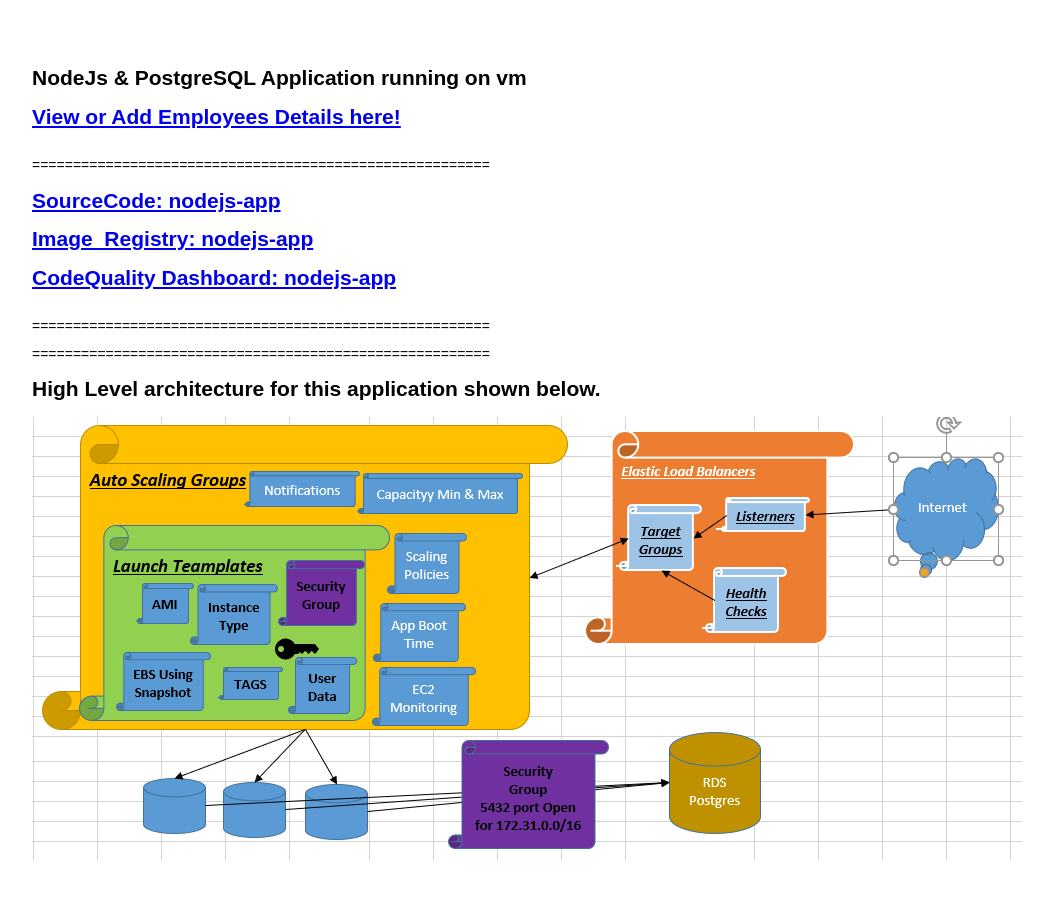
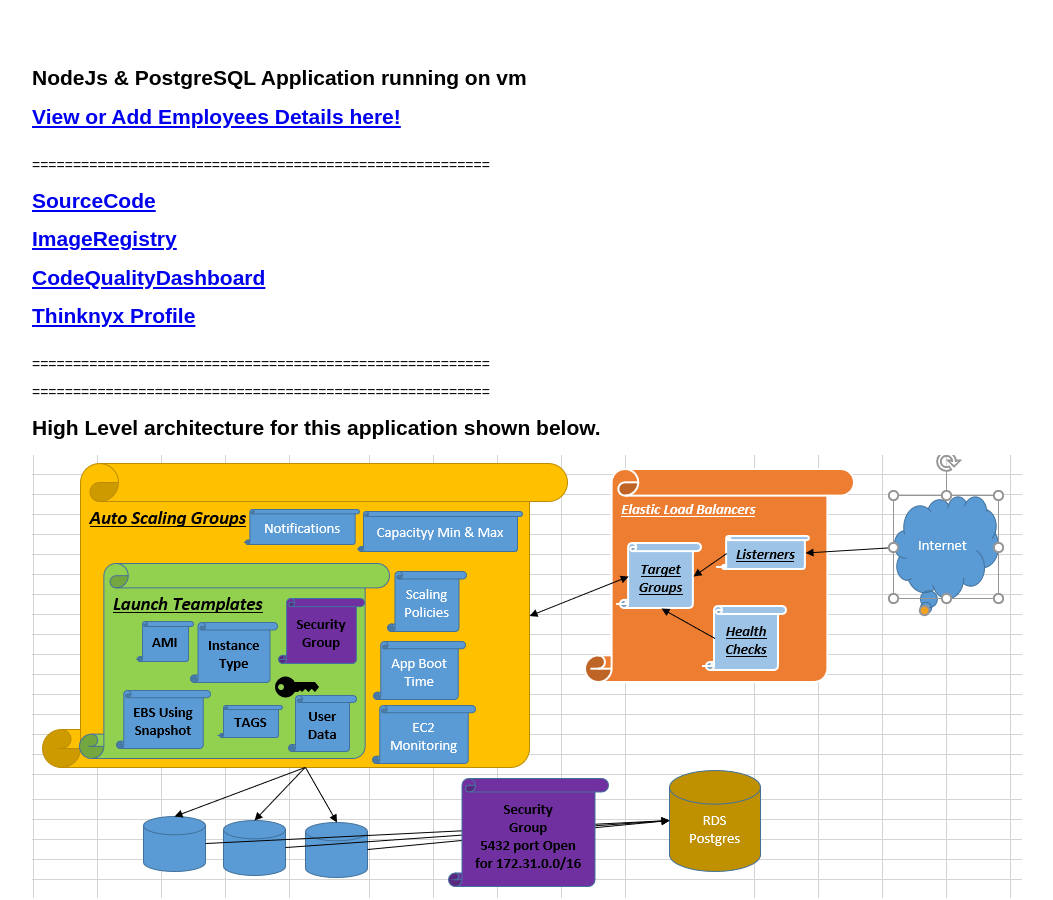
Before and after one commit to kul-samples/nodejs, a Node server app: page / in a window 1280 px wide. Shown: the whole page, without its empty margins (18-1071 px from the left). Before the commit the page ends 860 px from the top, so only its background shows below. Run offline with Node 20, Linux system fonts and the light colour scheme.

Commit message:
Added Thinknyx Website Link

```diff
--- a/views/index.ejs
+++ b/views/index.ejs
@@ -10,9 +10,10 @@
     </div>
     <h2><a href="/employees">View or Add Employees Details here!</a></h2>
     <br>========================================================</br>
-    <h2><a href="https://github.com/kul-samples/nodejs.git">SourceCode: nodejs-app</a></h2>
-    <h2><a href="https://hub.docker.com/repository/docker/kulbhushanmayer/nodejs-app">Image_Registry: nodejs-app</a></h2>
-    <h2><a href="https://sonarcloud.io/dashboard?id=kul-samples_sample-nodejs-postgres">CodeQuality Dashboard: nodejs-app</a></h2>
+    <h2><a href="https://github.com/kul-samples/nodejs.git">SourceCode</a></h2>
+    <h2><a href="https://hub.docker.com/repository/docker/kulbhushanmayer/nodejs-app">ImageRegistry</a></h2>
+    <h2><a href="https://sonarcloud.io/dashboard?id=kul-samples_sample-nodejs-postgres">CodeQualityDashboard</a></h2>
+    <h2><a href="https://thinknyx.com">Thinknyx Profile</a></h2>
     <br>========================================================</br>
     <br>========================================================</br>
     <h2>High Level architecture for this application shown below.</h2>
```
